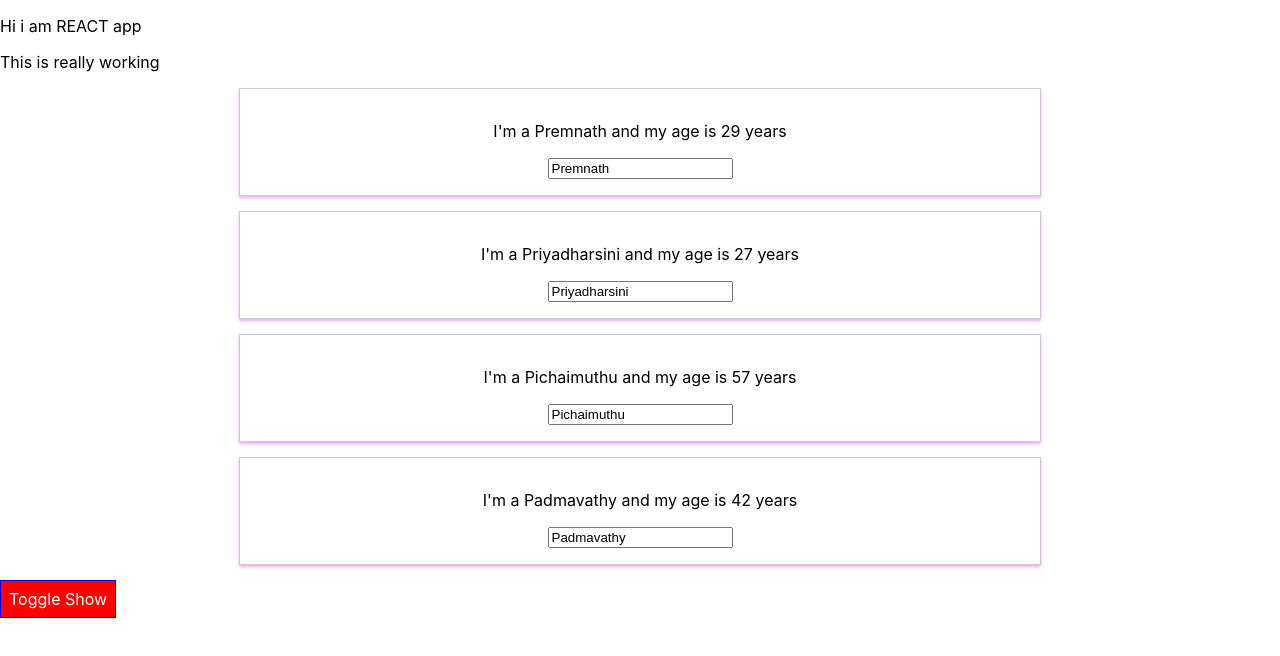
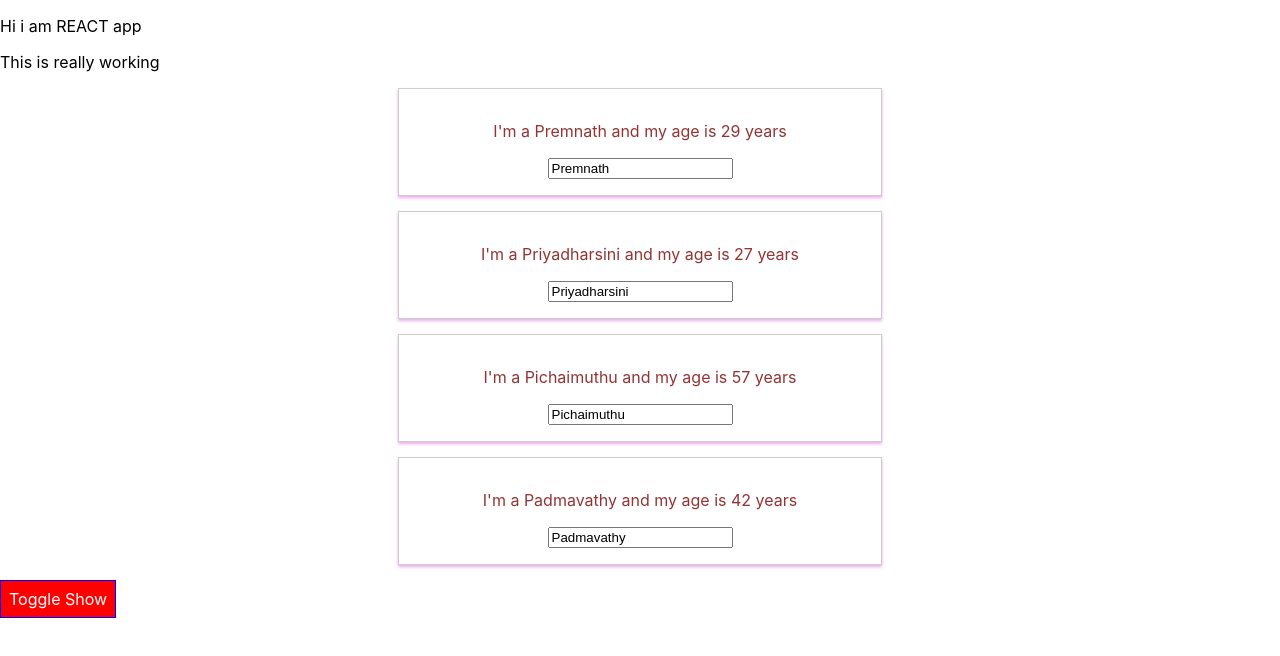
Before and after one commit to premdevapp/react_styling, a React (Create React App) app: page / in a window 1280 px wide. Both pictures are taken after a click on the button "Toggle Show". Shown: the top 656 px of the page. Built offline with nearby package versions, Linux system fonts and the light colour scheme.

Commit message:
new styled components working

```diff
--- a/src/Person/Person.js
+++ b/src/Person/Person.js
@@ -1,22 +1,35 @@
 import React from "react";
-import "./Person.css";
+
+import styled from "styled-components";
+
+//import "./Person.css";
+
+const StyledDiv = styled.div`
+border: 1px solid #ccc;
+width: 60%;
+margin: 0 auto 15px;
+box-shadow: 0 2px 3px #eae;
+padding: 16px;
+text-align: center;
+}
+
+@media (min-width: 500px) {
+width: 450px;
+color: rgba(120, 0, 0, 0.8);
+}
+`;
 
 const Person = (props) => {
-  const style = {
-    "@media (min-width: 500px)": {
-      width: "450px",
-      color: "rgba(120, 0, 0, 0.8)",
-    },
-  };
   return (
     //<p>I'm a person and my age is {Math.floor(Math.random() * 30)} years</p>
-    <div className="person-card" style={style}>
+    //<div className="person-card" style={style}>
+    <StyledDiv>
       <p onClick={props.click}>
         I'm a {props.name} and my age is {props.age} years
       </p>
       <p>{props.children}</p>
       <input type="text" onChange={props.changed} defaultValue={props.name} />
-    </div>
+    </StyledDiv>
   );
 };
 
```
Also changed, not shown: 1 other file (tests, documents, lock files or other folders).
